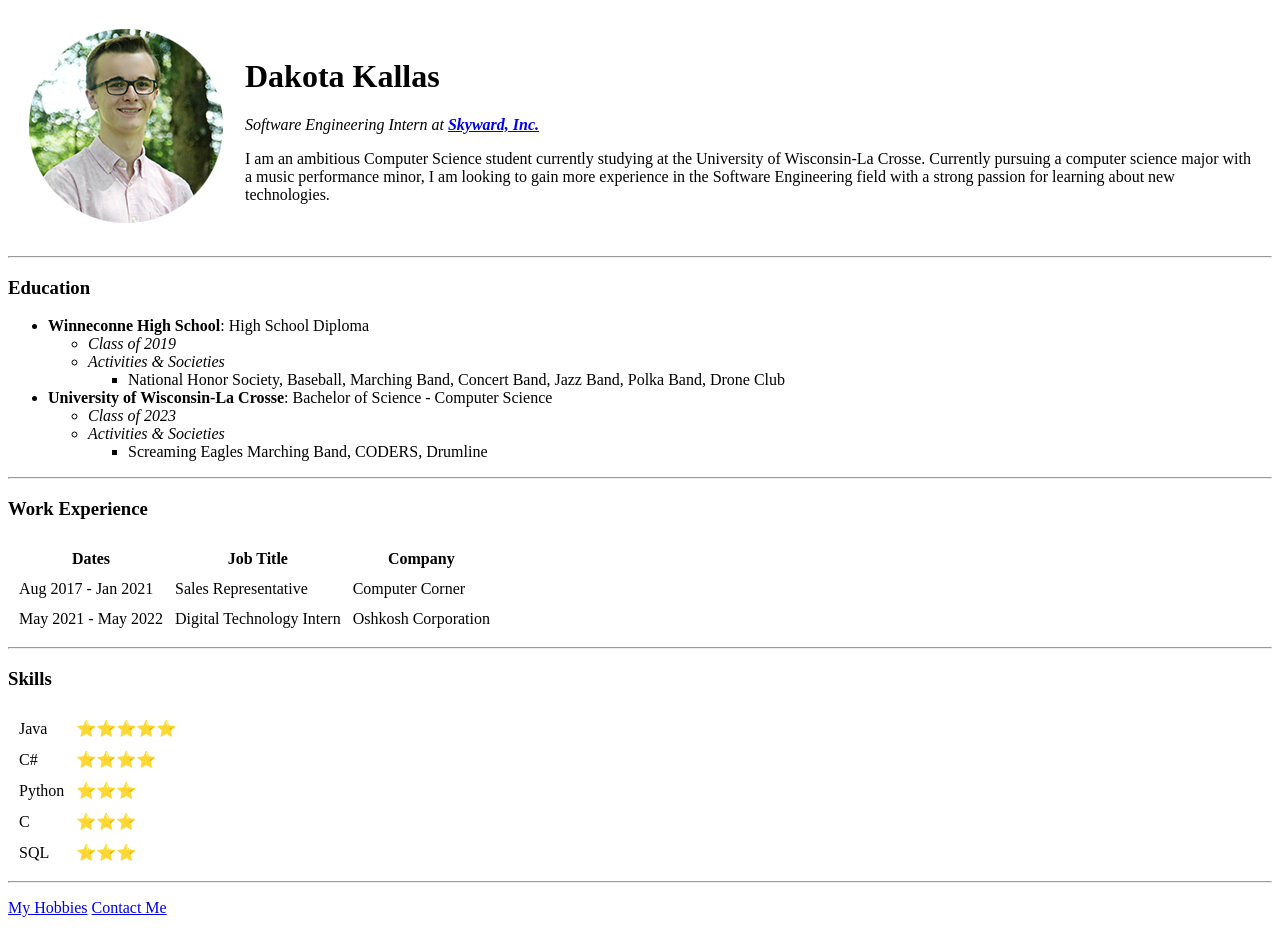
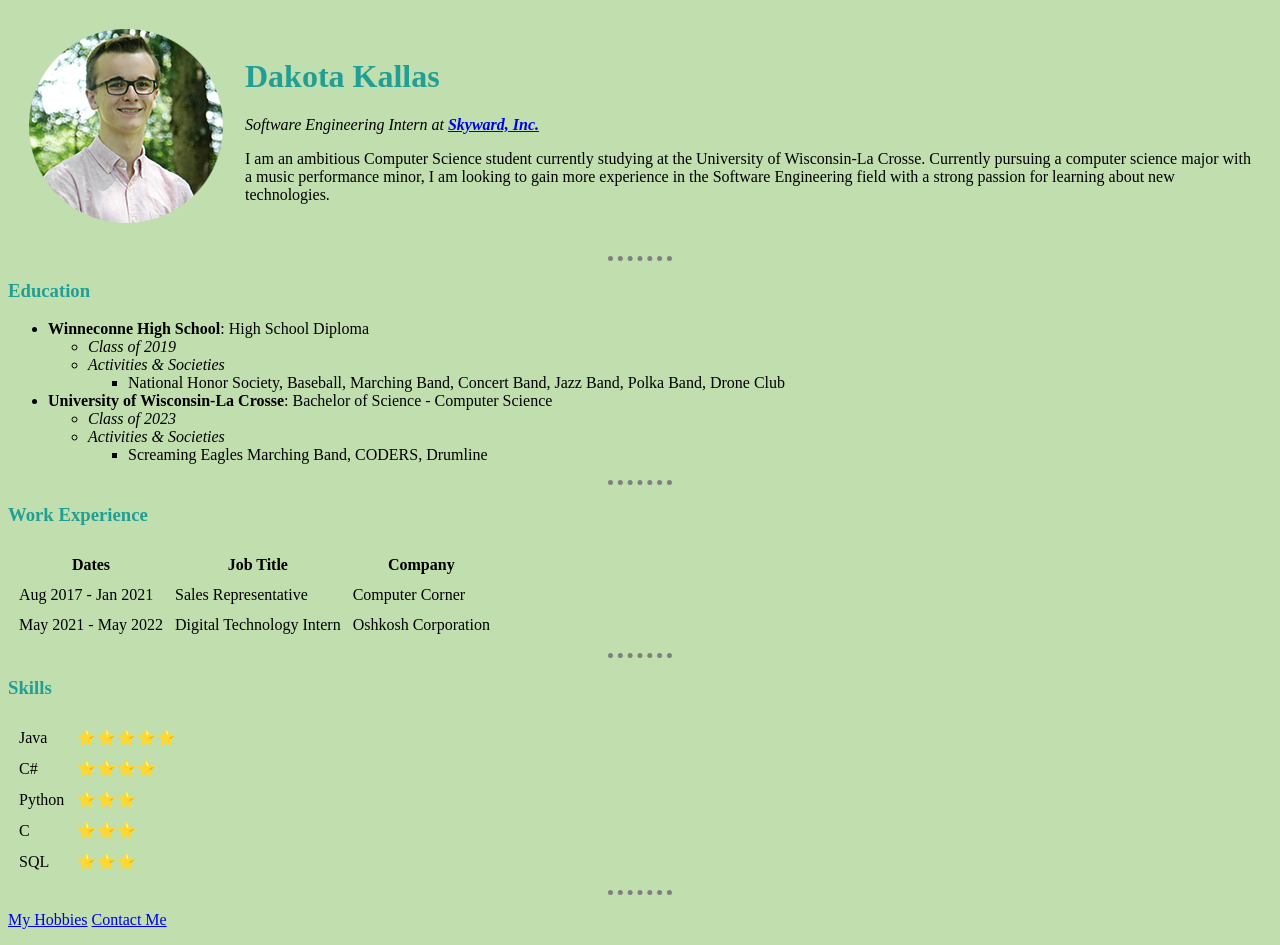
Before and after one commit to dakota-kallas/Personal-Webpage, a plain HTML site: page index.html in a window 1280 px wide. Drawn offline with Linux system fonts and the light colour scheme.

Commit message:
Added style sheet & basic styling.

```diff
--- /dev/null
+++ b/css/styles.css
@@ -0,0 +1,19 @@
+body {
+    background-color: #c1deae;
+}
+
+hr {
+    border-color: gray;
+    border-style: none;
+    border-top-style: dotted;
+    border-width: 5px;
+    width: 5%;
+}
+
+h1 {
+    color: #219f94;
+}
+
+h3 {
+    color: #219f94;
+}
--- a/index.html
+++ b/index.html
@@ -6,6 +6,7 @@
     <meta name="description" content="Dakota Kallas Portfolio" />
     <meta name="author" content="Dakota Kallas" />
     <title>Dakota's Portfolio Site</title>
+    <link rel="stylesheet" href="css/styles.css">
 </head>
 
 <body>
@@ -107,8 +108,8 @@
 
     <hr />
     <p>
-        <a href="HTML/hobbies.html">My Hobbies</a>
-        <a href="HTML/contact.html">Contact Me</a>
+        <a href="hobbies.html">My Hobbies</a>
+        <a href="contact-me.html">Contact Me</a>
     </p>
 </body>
 
```
Also changed, not shown: contact-me.html (renamed from HTML/contact.html, +2 -1 lines), hobbies.html (renamed from HTML/hobbies.html, +1 -0 lines).
